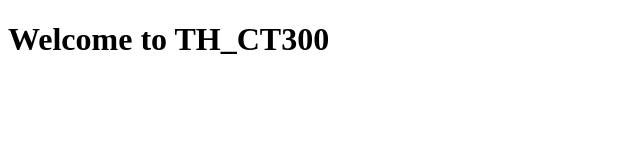
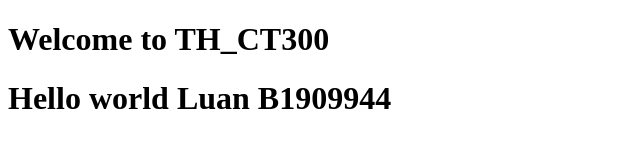
Before and after one commit to thanhluannn2008/TH_CT300, a plain HTML site: page index.html in a window 1280 px wide. Shown: the whole page, without its empty margins (0-640 px from the left). Drawn offline with Linux system fonts and the light colour scheme.

Commit message:
add h1 luanB1909944

```diff
--- a/index.html
+++ b/index.html
@@ -8,5 +8,7 @@
 </head>
 <body>
     <h1>Welcome to TH_CT300</h1>
+
+    <h1>Hello world Luan B1909944</h1>
 </body>
 </html>
```
